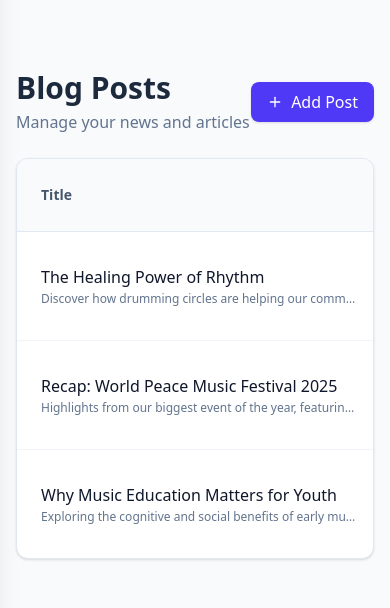
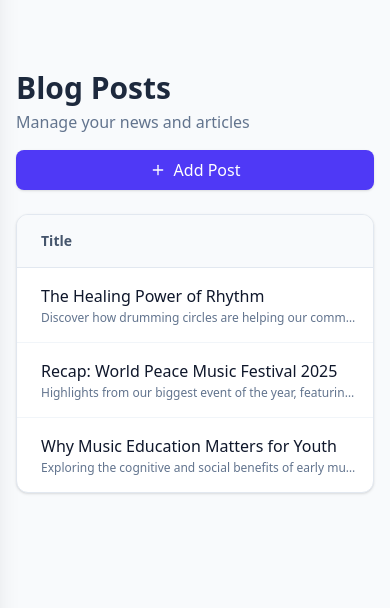
Before and after one commit to ItsAkinlaja/afrokokoroot, a Next.js app: page /admin/blog in a window 390 px wide. Shown: the part 136-744 px from the top of the page. Built offline with nearby package versions, Linux system fonts and the light colour scheme; no server answers.

Commit message:
fix_admin_list_pages_responsiveness

```diff
--- a/src/app/admin/blog/page.tsx
+++ b/src/app/admin/blog/page.tsx
@@ -9,14 +9,14 @@ export default async function AdminBlogPage() {
 
   return (
     <div className="space-y-6">
-      <div className="flex items-center justify-between">
+      <div className="flex flex-col sm:flex-row sm:items-center sm:justify-between gap-4">
         <div>
           <h1 className="text-3xl font-bold text-slate-800">Blog Posts</h1>
           <p className="text-slate-500 mt-1">Manage your news and articles</p>
         </div>
         <Link
           href="/admin/blog/new"
-          className="flex items-center gap-2 bg-indigo-600 text-white px-4 py-2 rounded-lg hover:bg-indigo-700 transition-colors shadow-sm font-medium"
+          className="flex items-center gap-2 bg-indigo-600 text-white px-4 py-2 rounded-lg hover:bg-indigo-700 transition-colors shadow-sm font-medium w-full sm:w-auto justify-center"
         >
           <Plus className="h-4 w-4" />
           Add Post
@@ -24,7 +24,8 @@ export default async function AdminBlogPage() {
       </div>
 
       <div className="bg-white rounded-xl shadow-sm border border-slate-200 overflow-hidden">
-        <table className="w-full text-left">
+        <div className="overflow-x-auto">
+          <table className="w-full text-left min-w-[800px]">
             <thead className="bg-slate-50 border-b border-slate-200">
               <tr>
                 <th className="px-6 py-4 text-sm font-semibold text-slate-600">Title</th>
@@ -91,5 +92,6 @@ export default async function AdminBlogPage() {
         </table>
       </div>
       </div>
+    </div>
   )
 }
--- a/src/app/admin/events/page.tsx
+++ b/src/app/admin/events/page.tsx
@@ -9,14 +9,14 @@ export default async function AdminEventsPage() {
 
   return (
     <div className="space-y-6">
-      <div className="flex items-center justify-between">
+      <div className="flex flex-col sm:flex-row sm:items-center sm:justify-between gap-4">
         <div>
           <h1 className="text-3xl font-bold text-slate-800">Events</h1>
           <p className="text-slate-500 mt-1">Manage your upcoming and past events</p>
         </div>
         <Link
           href="/admin/events/new"
-          className="flex items-center gap-2 bg-indigo-600 text-white px-4 py-2 rounded-lg hover:bg-indigo-700 transition-colors shadow-sm font-medium"
+          className="flex items-center gap-2 bg-indigo-600 text-white px-4 py-2 rounded-lg hover:bg-indigo-700 transition-colors shadow-sm font-medium w-full sm:w-auto justify-center"
         >
           <Plus className="h-4 w-4" />
           Add Event
@@ -24,7 +24,8 @@ export default async function AdminEventsPage() {
       </div>
 
       <div className="bg-white rounded-xl shadow-sm border border-slate-200 overflow-hidden">
-        <table className="w-full text-left">
+        <div className="overflow-x-auto">
+          <table className="w-full text-left min-w-[800px]">
             <thead className="bg-slate-50 border-b border-slate-200">
               <tr>
                 <th className="px-6 py-4 text-sm font-semibold text-slate-600">Event Name</th>
@@ -86,5 +87,6 @@ export default async function AdminEventsPage() {
         </table>
       </div>
       </div>
+    </div>
   )
 }
--- a/src/app/admin/programs/page.tsx
+++ b/src/app/admin/programs/page.tsx
@@ -9,12 +9,12 @@ export default async function ProgramsAdminPage() {
 
   return (
     <div>
-      <div className="flex justify-between items-center mb-8">
+      <div className="flex flex-col sm:flex-row sm:items-center sm:justify-between mb-8 gap-4">
         <div>
           <h1 className="text-3xl font-bold text-slate-800">Programs</h1>
           <p className="text-slate-500 mt-2">Manage your educational and community programs.</p>
         </div>
-        <Link href="/admin/programs/new" className="bg-indigo-600 text-white px-4 py-2 rounded-lg hover:bg-indigo-700 transition-colors flex items-center gap-2 font-medium shadow-sm">
+        <Link href="/admin/programs/new" className="bg-indigo-600 text-white px-4 py-2 rounded-lg hover:bg-indigo-700 transition-colors flex items-center gap-2 font-medium shadow-sm w-full sm:w-auto justify-center">
           <Plus className="h-4 w-4" />
           Add New Program
         </Link>
--- a/src/app/admin/team/page.tsx
+++ b/src/app/admin/team/page.tsx
@@ -9,12 +9,12 @@ export default async function TeamAdminPage() {
 
   return (
     <div>
-      <div className="flex justify-between items-center mb-8">
+      <div className="flex flex-col sm:flex-row sm:items-center sm:justify-between mb-8 gap-4">
         <div>
           <h1 className="text-3xl font-bold text-slate-800">Team</h1>
           <p className="text-slate-500 mt-2">Manage your team members and leadership.</p>
         </div>
-        <Link href="/admin/team/new" className="bg-indigo-600 text-white px-4 py-2 rounded-lg hover:bg-indigo-700 transition-colors flex items-center gap-2 font-medium shadow-sm">
+        <Link href="/admin/team/new" className="bg-indigo-600 text-white px-4 py-2 rounded-lg hover:bg-indigo-700 transition-colors flex items-center gap-2 font-medium shadow-sm w-full sm:w-auto justify-center">
           <Plus className="h-4 w-4" />
           Add New Member
         </Link>
```
Lines whose indentation alone changed are shown as unchanged.
